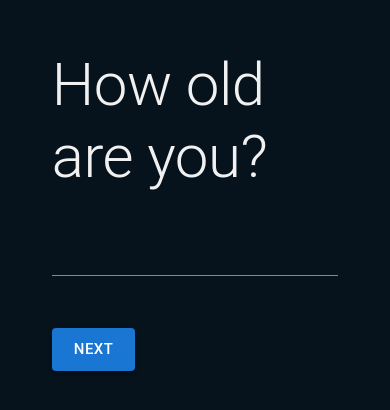
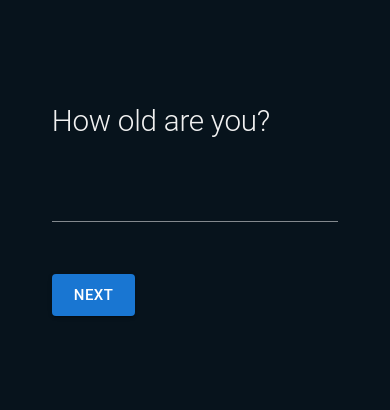
Before and after one commit to cziem/carsurvey, a React (Create React App) app: page /survey in a window 390 px wide. Shown: the part 212-622 px from the top of the page. Built offline with nearby package versions, Linux system fonts and the light colour scheme.

Commit message:
Media query

```diff
--- a/src/components/Question/index.tsx
+++ b/src/components/Question/index.tsx
@@ -124,7 +124,12 @@ const Question: React.FC<IQuestion> = ({
 
   return (
     <React.Fragment>
-      <Typography variant="h2" color="#f1f1f1" mb={4}>
+      <Typography
+        className="question-title"
+        variant="h2"
+        color="#f1f1f1"
+        mb={4}
+      >
         {question.question}
       </Typography>
 
--- a/src/pages/Feedback/feedback.styles.ts
+++ b/src/pages/Feedback/feedback.styles.ts
@@ -11,5 +11,11 @@ export const Wrapper = styled(Box)`
     flex-direction: column;
     justify-content: center;
     overflow-y: hidden;
+
+    @media (max-width: 600px) {
+      h3 {
+        font-size: 2rem;
+      }
+    }
   }
 `
--- a/src/pages/Home/home.styles.ts
+++ b/src/pages/Home/home.styles.ts
@@ -11,6 +11,14 @@ export const Wrapper = styled(Box)`
     flex-direction: column;
     justify-content: center;
     overflow-y: hidden;
+
+    @media (max-width: 600px) {
+      h1 {
+        font-size: 3rem;
+        letter-spacing: 1px;
+        margin-bottom: 1em;
+      }
+    }
   }
 
   .name-wrap {
--- a/src/pages/Survey/survey.styles.ts
+++ b/src/pages/Survey/survey.styles.ts
@@ -12,6 +12,12 @@ export const Wrapper = styled(Box)`
     flex-direction: column;
     justify-content: center;
     /* overflow-y: auto; */
+
+    @media (max-width: 600px) {
+      .question-title {
+        font-size: 1.85rem;
+      }
+    }
   }
 
   .input > div::before {
```
